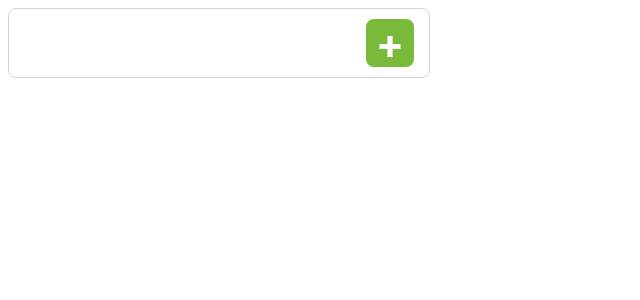
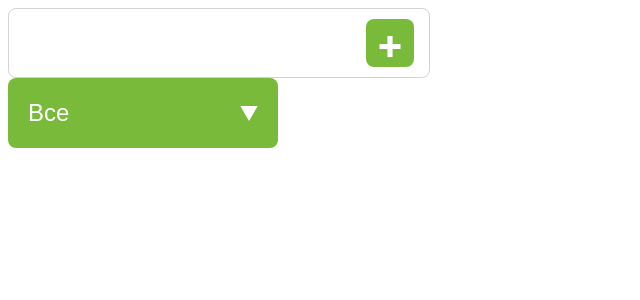
Before and after one commit to Collapsare/todo-list, a Vue app: page / in a window 1280 px wide. Shown: the top 300 px of the page, without its empty margins (0-640 px from the left). Built offline with nearby package versions, Linux system fonts and the light colour scheme.

Commit message:
Created Filters component

```diff
--- a/src/App.vue
+++ b/src/App.vue
@@ -1,23 +1,27 @@
 <template>
   <div id="app">
     <MyInput @addTodoItem="addTodoItem" />
+    <FilterBtn/>
     <TodoList
       :todos="todos"
       @changeFinished="changeTodoFinished"
       @itemDeleted="deleteItem"
     />
+
   </div>
 </template>
 
 <script>
 import MyInput from "./components/MyInput.vue";
 import TodoList from "./components/TodoList.vue";
+import FilterBtn from "./components/FilterBtn.vue";
 
 export default {
   name: "App",
   components: {
     MyInput,
     TodoList,
+    FilterBtn,
   },
   data: () => {
     return {
--- /dev/null
+++ b/src/components/FilterBtn.vue
@@ -0,0 +1,116 @@
+<template>
+  <div class="filterContainer">
+    <div @click="openFilterMenu" class="filterBtn">
+      <div class="filterBtnText">{{ currentFilter.label }}</div>
+      <img class="filterBtnImg" src="../assets/select-icon.svg" />
+    </div>
+
+    <ul class="filterList" v-if="isVisible">
+      <li
+        @click="changeCurrentFilter(option.id)"
+        class="filterListItem"
+        v-for="option in filterOptions"
+        :key="option.id"
+      >
+        {{ option.label }}
+      </li>
+    </ul>
+  </div>
+</template>
+
+<script>
+export default {
+  name: "FilterBtn",
+  data() {
+    return {
+      isVisible: false,
+      currentFilter: { id: 1, label: "Все" },
+      filterOptions: [
+        { id: 1, label: "Все" },
+        { id: 2, label: "Выполненные" },
+        { id: 3, label: "Невыполненные" },
+      ],
+    };
+  },
+  methods: {
+    openFilterMenu() {
+      this.isVisible = !this.isVisible;
+    },
+    changeCurrentFilter(id) {
+      this.currentFilter = this.filterOptions.find((el) => el.id === id);
+      this.openFilterMenu();
+    },
+  },
+};
+</script>
+
+<style scoped>
+.filterContainer {
+  width: 270px;
+  user-select: none;
+  position: relative;
+}
+
+.filterBtn {
+  position: relative;
+  z-index: 1;
+  box-sizing: border-box;
+  display: flex;
+  justify-content: space-between;
+  align-items: center;
+  width: 270px;
+  height: 70px;
+  background-color: #7aba3a;
+  border-radius: 8px;
+  padding: 0px 20px;
+}
+
+.filterBtnText,
+.filterList > li {
+  color: white;
+  font-family: Montseratt, sans-serif;
+  font-weight: 500;
+  font-size: 24px;
+}
+
+ul,
+li {
+  margin: 0;
+  padding: 0;
+}
+
+.filterList {
+  position: relative;
+  background-color: #99c968;
+  padding-top: 10px;
+  bottom: 5px;
+  z-index: 0;
+  border-bottom-left-radius: 15px;
+  border-bottom-right-radius: 15px;
+  width: 100%;
+  margin-top: -10px;
+}
+.filterList > li {
+  margin-bottom: 5px;
+  cursor: pointer;
+  padding: 20px 25px;
+  user-select: none;
+}
+
+.filterList > li:hover {
+  background-color: #60922d;
+}
+
+.filterList > li:active {
+  background-color: #62bc38;
+}
+
+.filterList > li:first-child {
+  padding-top: 25px;
+}
+
+.filterList > li:last-child {
+  border-bottom-left-radius: 15px;
+  border-bottom-right-radius: 15px;
+}
+</style>
--- a/src/components/TodoList.vue
+++ b/src/components/TodoList.vue
@@ -41,6 +41,6 @@ export default {
 .todoList {
   display: flex;
   flex-direction: column;
-  gap:20px;
+  gap: 20px;
 }
 </style>
```
Also changed, not shown: src/assets/select-icon.svg (added).
